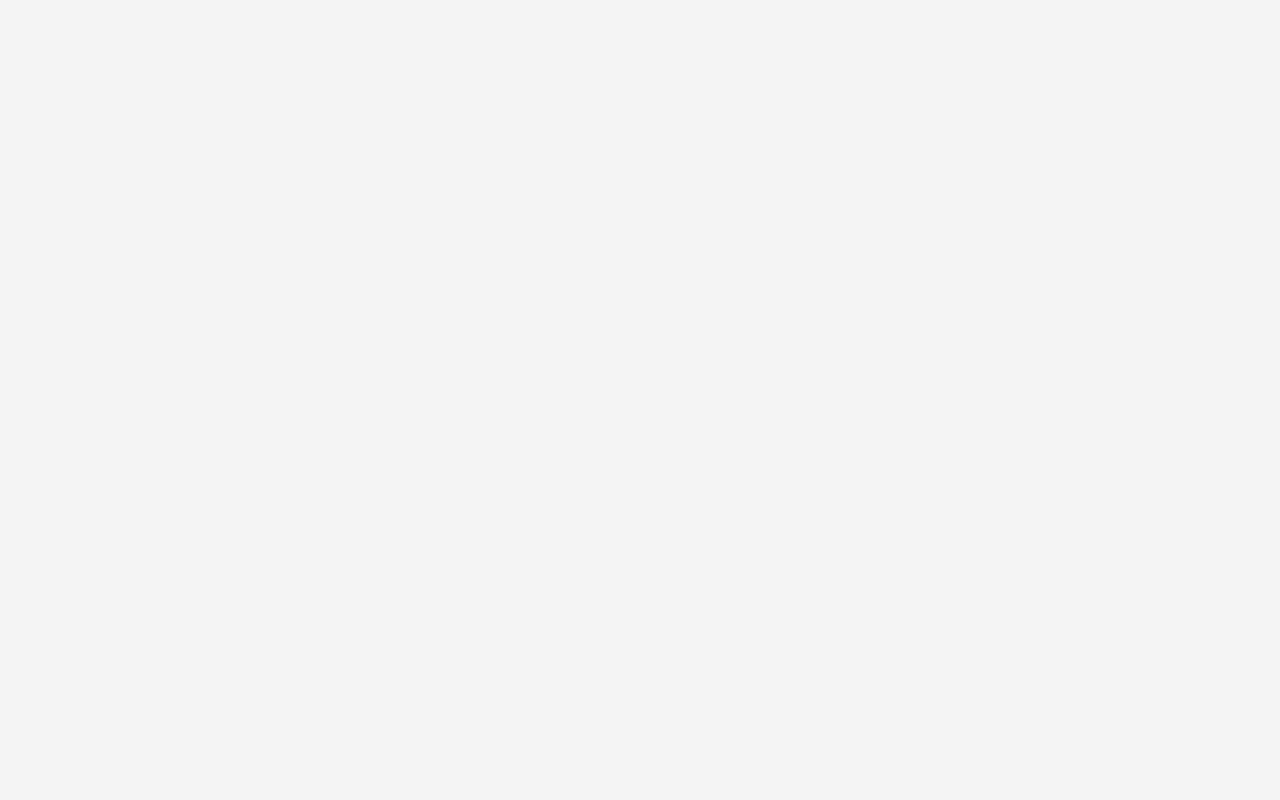
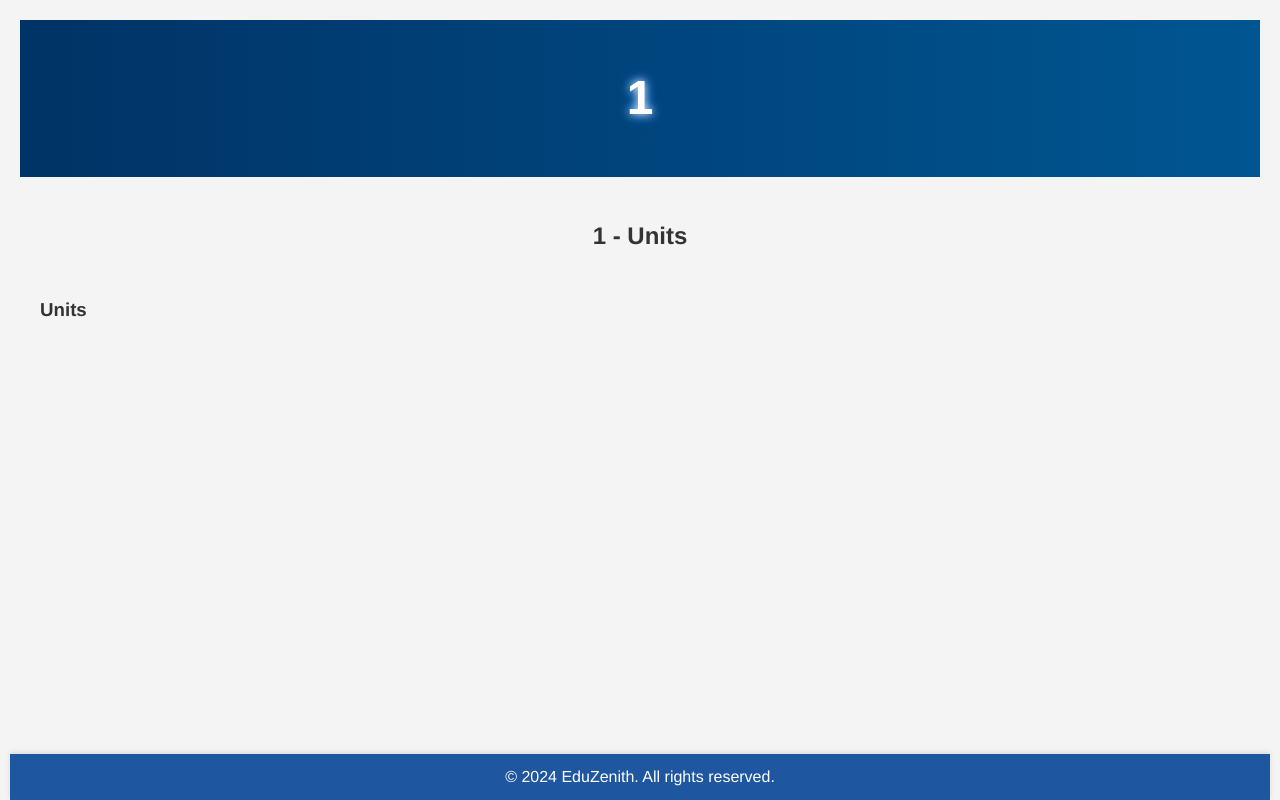
Before and after one commit to Manvitha236/Eduzenith-1, a React (Create React App) app: page /course/1/subject/1 in a window 1280 px wide. Before the commit this address had no page. Built offline with nearby package versions, Linux system fonts and the light colour scheme.

Commit message:
unit list

```diff
--- a/src/App.js
+++ b/src/App.js
@@ -3,6 +3,7 @@ import { BrowserRouter as Router, Route, Routes } from 'react-router-dom';
 import Home from './Components/Home';
 import CourseDetail from './Components/CourseDetail';
 import SubjectList from './Components/SubjectList';
+import SubjectDetail from './Components/Unitlist';
 import About from './Components/About';
 
 const App = () => {
@@ -13,6 +14,7 @@ const App = () => {
         <Route path="/course/:courseId" element={<CourseDetail />} />
         <Route path="/course/:courseId/subjects" element={<SubjectList />} />
         <Route path="/About" element={<About />} />
+        <Route path="/course/:courseId/subject/:subjectName" element={<SubjectDetail />} />
       </Routes>
     </Router>
   );
--- a/src/Components/SubjectList.js
+++ b/src/Components/SubjectList.js
@@ -169,7 +169,6 @@ const SubjectList = () => {
     setIsNavVisible(!isNavVisible);
   };
 
-  // if(year && semester){
   return (
     <div>
       <header>
@@ -200,7 +199,9 @@ const SubjectList = () => {
           {theory.map((subject, index) => (
             <div key={index} className="card">
               <div className="card-content">
-                <h4>{subject}</h4>
+              <Link to={`/course/${courseId}/subject/${subject}`}>
+                  <h4>{subject}</h4>
+                </Link>
               </div>
             </div>
           ))}
--- /dev/null
+++ b/src/Components/Unitlist.js
@@ -0,0 +1,44 @@
+import React from 'react';
+import { useParams } from 'react-router-dom';
+import './styles.css';
+
+const subjectDetails = {
+  'Calculus and Linear Algebra': ['Unit 1: Basics of Calculus', 'Unit 2: Linear Algebra', 'Unit 3: Differential Equations', 'Unit 4: Vector Calculus', 'Unit 5: Applications', 'Unit 6: Advanced Topics'],
+  'Basic Electrical and Electronics Engineering': ['Unit 1: Electric Circuits', 'Unit 2: Magnetic Circuits', 'Unit 3: Electrical Machines', 'Unit 4: Semiconductor Devices', 'Unit 5: Digital Electronics', 'Unit 6: Applications'],
+  // Add other subjects similarly...
+};
+
+const SubjectDetail = () => {
+  const { courseId, subjectName } = useParams();
+  const units = subjectDetails[subjectName] || [];
+
+  return (
+    <div>
+      <header>
+        <div className="header-content">
+          <h1>{subjectName}</h1>
+        </div>
+      </header>
+      <main>
+        <div className="introduction">
+          <h2>{courseId} - Units</h2>
+        </div>
+        <h3>Units</h3>
+        <div className="units">
+          {units.map((unit, index) => (
+            <div key={index} className="card">
+              <div className="card-content">
+                <h4>{unit}</h4>
+              </div>
+            </div>
+          ))}
+        </div>
+      </main>
+      <footer>
+        <p className="fc">&copy; 2024 EduZenith. All rights reserved.</p>
+      </footer>
+    </div>
+  );
+};
+
+export default SubjectDetail;
```
